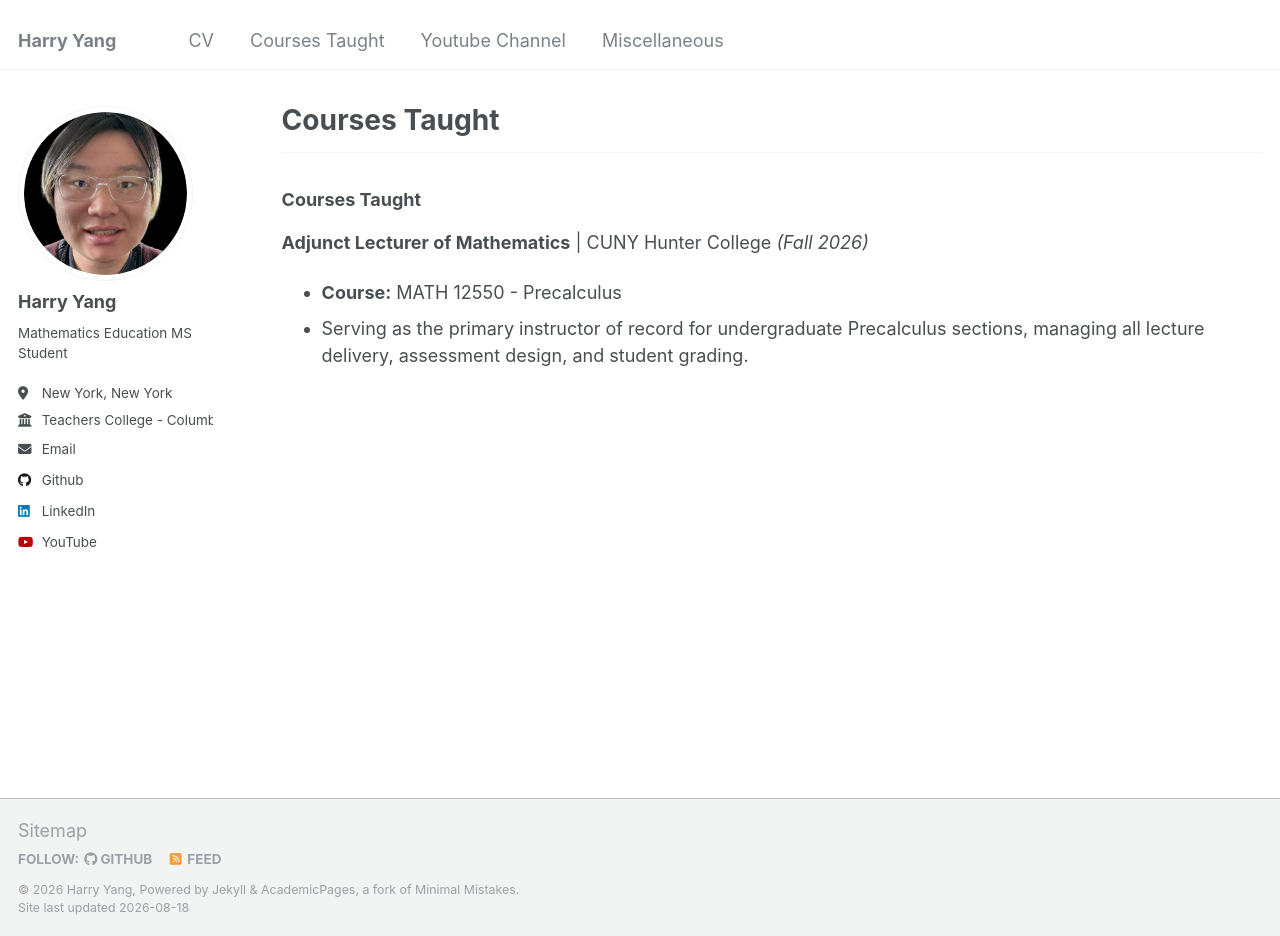
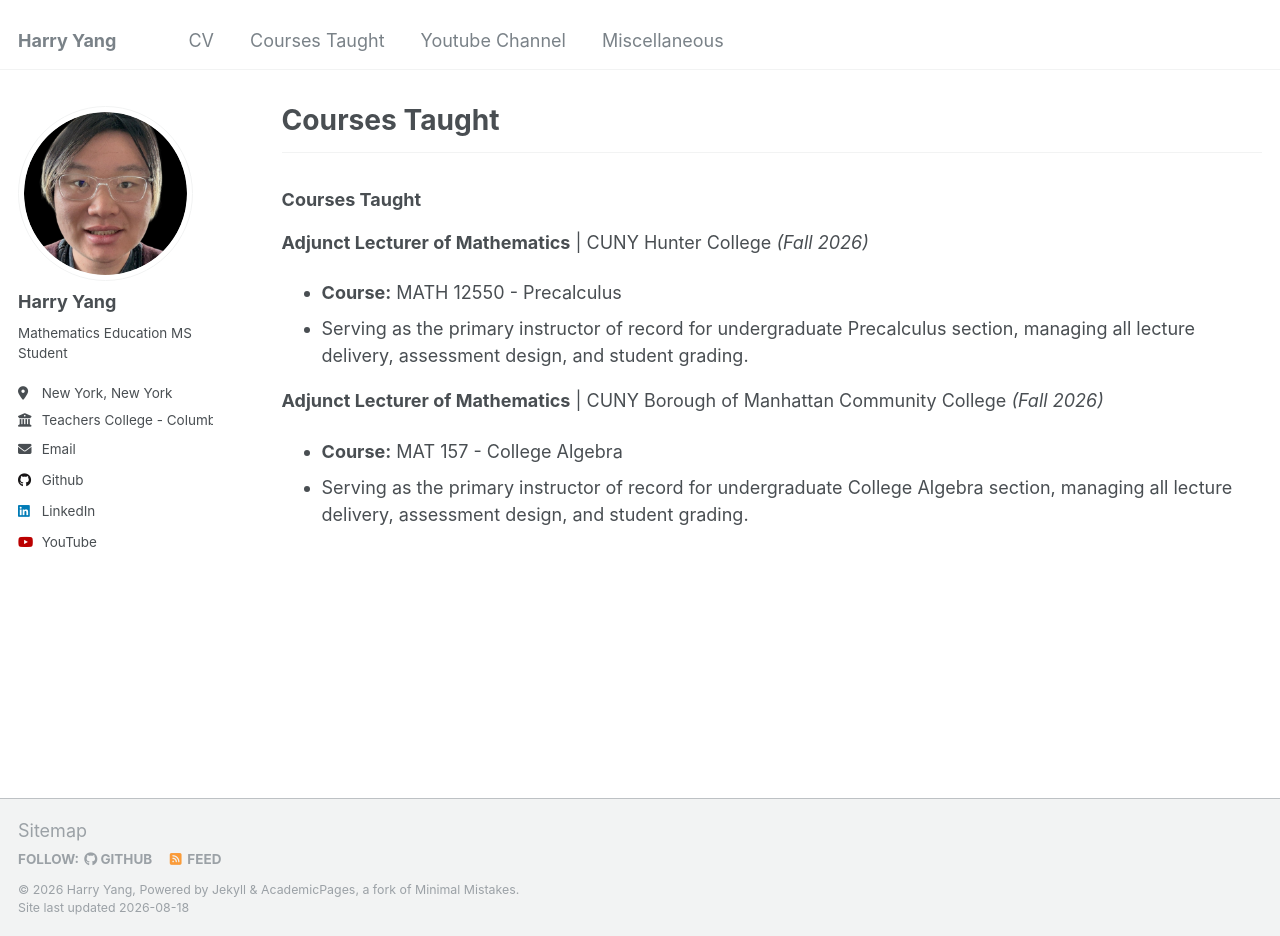
Before and after one commit to harry-yangmath/harry-yangmath.github.io, a Jekyll site: the page built from _pages/courses.md, in a window 1280 px wide and 936 px high. Built offline with Jekyll 4.4.1, drawn with Linux system fonts in a browser that asks for light colours.

Commit message:
change in courses

```diff
--- a/_pages/courses.md
+++ b/_pages/courses.md
@@ -14,4 +14,8 @@ redirect_from:
 
 **Adjunct Lecturer of Mathematics** | CUNY Hunter College *(Fall 2026)*
 * **Course:** MATH 12550 - Precalculus
-* Serving as the primary instructor of record for undergraduate Precalculus sections, managing all lecture delivery, assessment design, and student grading.
+* Serving as the primary instructor of record for undergraduate Precalculus section, managing all lecture delivery, assessment design, and student grading.
+
+**Adjunct Lecturer of Mathematics** | CUNY Borough of Manhattan Community College *(Fall 2026)*
+* **Course:** MAT 157 - College Algebra
+* Serving as the primary instructor of record for undergraduate College Algebra section, managing all lecture delivery, assessment design, and student grading.
```
